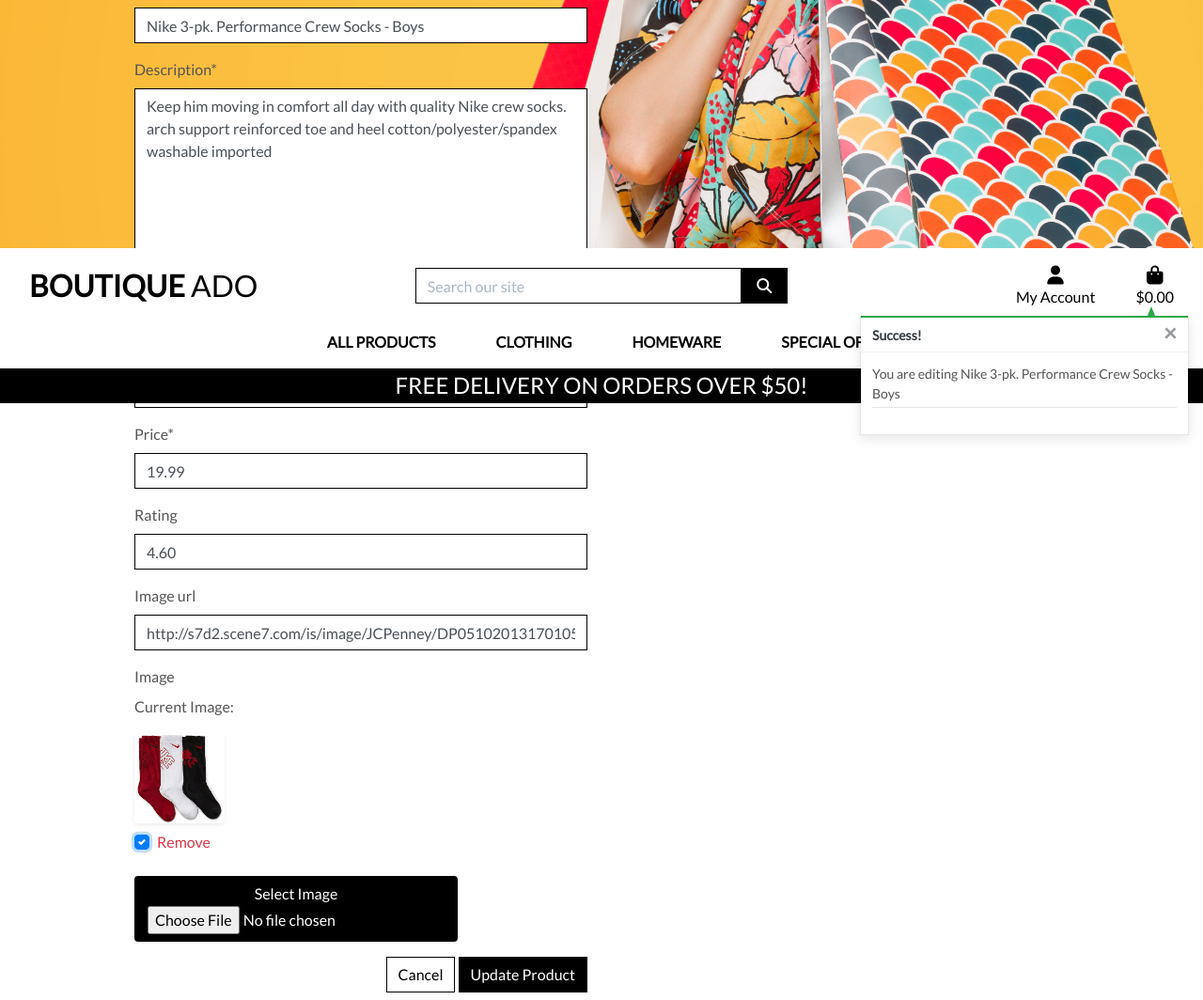
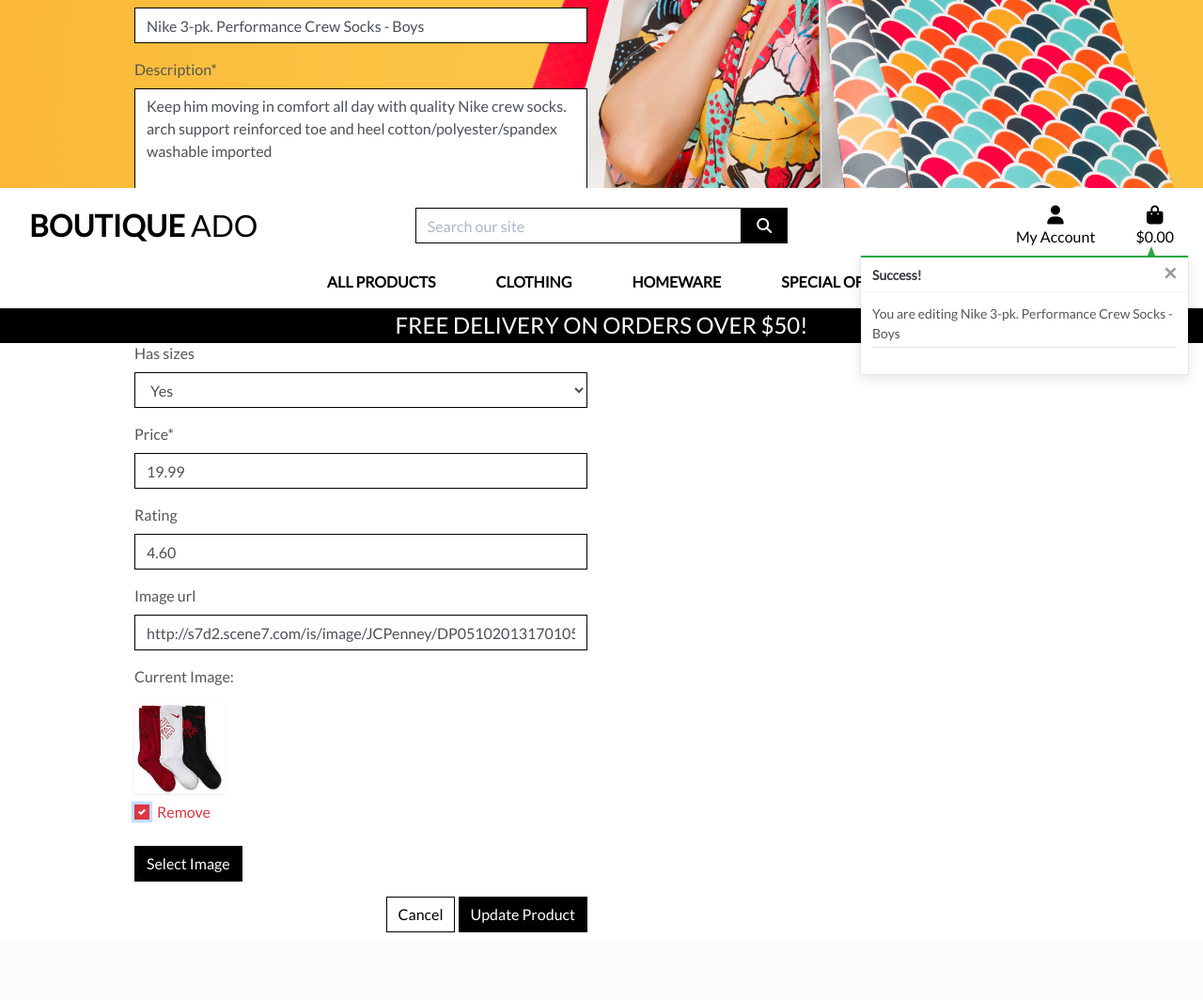
Before and after one commit to pez57/boutique_ado_store, a Django app: page /products/edit/12/ in a window 1280 px wide, after a click on "Remove". Shown: the part 512-1576 px from the top of the page at 94% size. After the commit the page ends 1504 px from the top, so only its background shows below. Run offline with Django 3.2, Linux system fonts and the light colour scheme; a user stored in the database is signed in; data comes from the database, SQL or seed files in the repository; both versions use the stored data as it was after the commit; parts of the project's set-up code (start-up, migrations or seed data) failed here and were passed over; some libraries are stand-ins or nearby versions.

Commit message:
Fixed image widget for admin add and update product

```diff
--- a/products/templates/products/custom_widget_templates/custom_clearable_file_input.html
+++ b/products/templates/products/custom_widget_templates/custom_clearable_file_input.html
@@ -11,7 +11,7 @@
     {% endif %}<br>
     {{ widget.input_text }}
 {% endif %}
-<span class="btn btn-black rounded-0-btn-file">
-    Select Image<input id="new-image" type="{{ widget.type }}" name="{{ widget.name }}"{% include "django/forms/widgets/attrs.html" %}>
+<span class="btn btn-black rounded-0 btn-file">
+    Select Image <input id="new-image" type="{{ widget.type }}" name="{{ widget.name }}"{% include "django/forms/widgets/attrs.html" %}>
 </span>
 <strong><p class="text-danger" id="filename"></p></strong>
--- a/products/templates/products/edit_product.html
+++ b/products/templates/products/edit_product.html
@@ -23,9 +23,15 @@
 
         <div class="row">
             <div class="col-12 col-md-6">
-                <form method="POST" action="{% url 'edit_product' product.id  %}" class="form mb-2" enctype="multipart/form-data">
+                <form method="POST" action="{% url 'edit_product' product.id %}" class="form mb-2" enctype="multipart/form-data">
                     {% csrf_token %}
-                    {{ form | crispy }}
+                    {% for field in form %}
+                        {% if field.name != 'image' %}
+                            {{ field | as_crispy_field }}
+                        {% else %}
+                            {{ field }}
+                        {% endif %}
+                    {% endfor %}
                     <div class="text-right">
                         <a class="btn btn-outline-black rounded-0" href="{% url 'products' %}">Cancel</a>
                         <button class="btn btn-black rounded-0" type="submit">Update Product</button>
@@ -35,3 +41,13 @@
         </div>
     </div>
 {% endblock %}
+
+{% block postloadjs %}
+    {{ block.super }}
+    <script type="text/javascript">
+        $('#new-image').change(function() {
+            var file = $('#new-image')[0].files[0];
+            $('#filename').text(`Image will be set to: ${file.name}`);
+        });
+    </script>
+{% endblock %}
--- a/products/views.py
+++ b/products/views.py
@@ -73,10 +73,10 @@
 
 @login_required
 def add_product(request):
-    """Add product to store"""
+    """ Add a product to the store """
     if not request.user.is_superuser:
         messages.error(request, 'Sorry, only store owners can do that.')
-        return redirect(reverse, ('home'))
+        return redirect(reverse('home'))
 
     if request.method == 'POST':
         form = ProductForm(request.POST, request.FILES)
@@ -89,20 +89,20 @@
     else:
         form = ProductForm()
 
-    form = ProductForm()
     template = 'products/add_product.html'
     context = {
         'form': form,
     }
+
     return render(request, template, context)
 
 
 @login_required
 def edit_product(request, product_id):
-    """Edit a product"""
+    """ Edit a product in the store """
     if not request.user.is_superuser:
         messages.error(request, 'Sorry, only store owners can do that.')
-        return redirect(reverse, ('home'))
+        return redirect(reverse('home'))
 
     product = get_object_or_404(Product, pk=product_id)
     if request.method == 'POST':
@@ -112,7 +112,7 @@
             messages.success(request, 'Successfully updated product!')
             return redirect(reverse('product_detail', args=[product.id]))
         else:
-            messages.error(request, 'Failed to update product. Please ensure form is valid.')
+            messages.error(request, 'Failed to update product. Please ensure the form is valid.')
     else:
         form = ProductForm(instance=product)
         messages.info(request, f'You are editing {product.name}')
@@ -122,6 +122,7 @@
         'form': form,
         'product': product,
     }
+
     return render(request, template, context)
 
 
@@ -130,7 +131,7 @@
     """ Delete a product from the store """
     if not request.user.is_superuser:
         messages.error(request, 'Sorry, only store owners can do that.')
-        return redirect(reverse, ('home'))
+        return redirect(reverse('home'))
 
     product = get_object_or_404(Product, pk=product_id)
     product.delete()
--- a/static/css/base.css
+++ b/static/css/base.css
@@ -237,6 +237,34 @@
 	color: #17a2b8; /* text-info */
 }
 
+/* product form */
+.btn-file {
+    position: relative;
+    overflow: hidden;
+}
+
+.btn-file input[type="file"] {
+    position: absolute;
+    top: 0;
+    right: 0;
+    min-width: 100%;
+    min-height: 100%;
+    opacity: 0;
+    cursor: pointer;
+}
+
+.custom-checkbox .custom-control-label::before {
+    border-radius: 0;
+    border-color: #dc3545;
+}
+
+.custom-checkbox .custom-control-input:checked~.custom-control-label::before {
+    background-color: #dc3545;
+    border-color: #dc3545;
+    border-radius: 0;
+}
+
+
 /* fixed top navbar only on medium and up */
 @media (min-width: 992px) {
     .fixed-top-desktop-only {
```
Also changed, not shown: products/templates/products/add_product.html (+17 -1 lines), profiles/views.py (+3 -4 lines), db.sqlite3, 1 other file.
